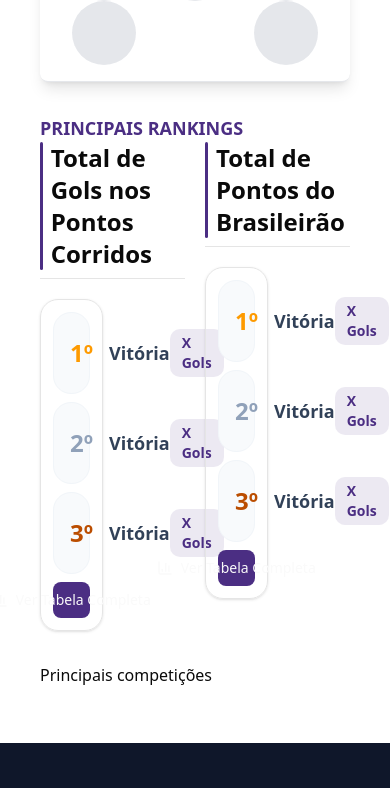
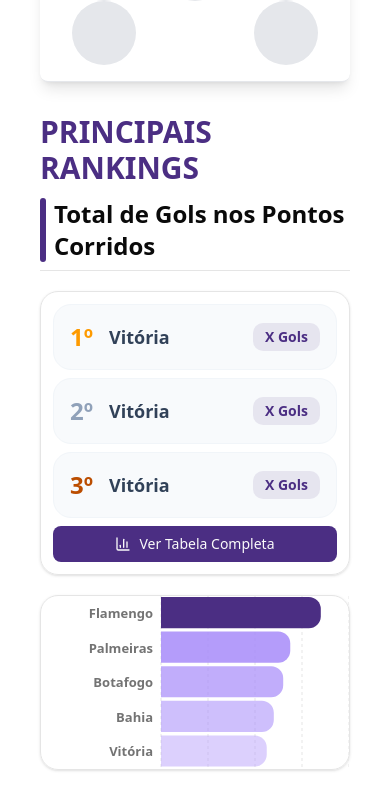
Before and after one commit to Gabrielogui/FuteStatsBr, a Next.js app in the folder futestats_frontend/: page / in a window 390 px wide. Shown: the part 1001-1789 px from the top of the page. Built offline with nearby package versions, Linux system fonts and the light colour scheme.

Commit message:
style: Ajeitando responsividade dos rankings da página inicial
> Adicionado borda ao gráfico e responsividade na div

```diff
--- a/futestats_frontend/src/app/page.tsx
+++ b/futestats_frontend/src/app/page.tsx
@@ -32,33 +32,35 @@
             <div className="mt-8 flex flex-col gap-8">
 
                 {/* |=======| PRINCIPAIS RANKINGS E GRÁFICOS |=======| */}
-                <div>
-                    <h4 className="text-primary uppercase text-lg font-bold">Principais Rankings</h4>
-                    <div className="grid grid-cols-2 gap-5">
+                <div className="flex flex-col gap-3">
+                    <h4 className="text-primary uppercase text-3xl font-bold">Principais Rankings</h4>
+
+                    <div className="grid grid-cols-1 xl:grid-cols-2 gap-5">
                         <div className="flex flex-col gap-5">
                             <div className="flex justify-start gap-2 border-b pb-2">
                                 <div className="bg-primary w-2 rounded-lg"></div>
                                 <h1 className="text-2xl font-semibold ">Total de Gols nos Pontos Corridos</h1>
                             </div>
-                            <div className="grid grid-cols-2 gap-5">
+                            <div className="grid grid-cols-1 md:grid-cols-2 gap-5">
                                 <div>
                                     <TabelaResumidaRanking />
                                 </div>
-                                <div className="w-full mt-6">
+                                <div className="w-full">
                                     <GraficoResumidoRanking />
                                 </div>
                             </div>
                         </div>
+
                         <div className="flex flex-col gap-5">
                             <div className="flex justify-start gap-2 border-b pb-2">
                                 <div className="bg-primary w-2 rounded-lg"></div>
                                 <h1 className="text-2xl font-semibold ">Total de Pontos do Brasileirão</h1>
                             </div>
-                            <div className="grid grid-cols-2 gap-5">
+                            <div className="grid grid-cols-1 md:grid-cols-2 gap-5">
                                 <div>
                                     <TabelaResumidaRanking />
                                 </div>
-                                <div className="w-full mt-6">
+                                <div className="w-full">
                                     <GraficoResumidoRanking />
                                 </div>
                             </div>
--- a/futestats_frontend/src/components/rankings/GraficoResumidoRanking.tsx
+++ b/futestats_frontend/src/components/rankings/GraficoResumidoRanking.tsx
@@ -41,7 +41,7 @@
     };
 
     return(
-        <div>
+        <div className="border rounded-2xl shadow-sm h-full">
             <ChartContainer config={chartConfig} className="w-full h-full">
                 <BarChart data={RANKING_DATA} layout="vertical" margin={{ left: 20 }}>
                     <CartesianGrid strokeDasharray="3 3" horizontal={false} stroke={cssVariables.border} />
```
